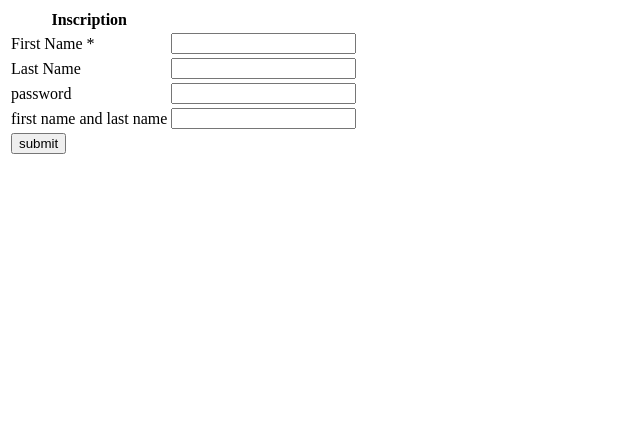
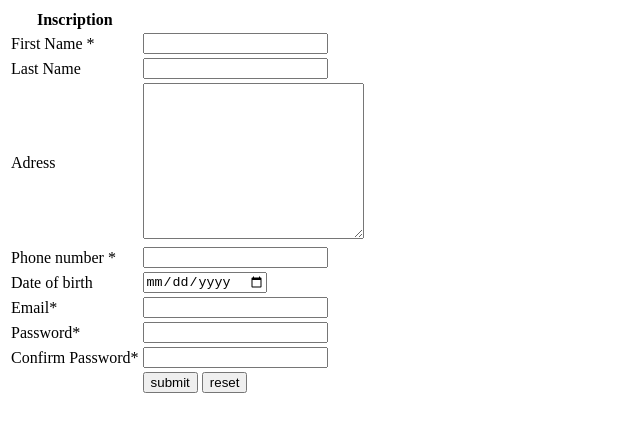
Before and after one commit to amin690/projet-amin, a plain HTML site: page inscription.html in a window 1280 px wide. Shown: the whole page, without its empty margins (0-640 px from the left). Drawn offline with Linux system fonts and the light colour scheme.

Commit message:
atelier complet

```diff
--- a/inscription.html
+++ b/inscription.html
@@ -4,7 +4,7 @@
     <title> agence digital</title>
 </head>
 <body>
-    <table >
+    <table>
         <tr>
             <th>Inscription</th>
         </tr>
@@ -18,18 +18,39 @@
             <td><input type="text"></td>
         </tr>
         <tr>
-            <td>password</td>
+            <td>Adress</td>
+            <td><textarea cols="25" rows="10"></textarea></td>
+        </tr>
+        <tr>
+            <td>Phone number *</td>
+            <td><input type="number"></td>
+        </tr>
+
+
+        <tr>
+            <td>Date of birth</td>
+            <td><input type="date"></td>
+        </tr>
+        <tr>
+
+            <td>Email*</td>
+            <td><input type="email"></td>
+        </tr>
+        <tr>
+
+            <td>Password*</td>
             <td><input type="password"></td>
         </tr>
         <tr>
 
-            <td>first name and last name</td>
-            <td><input type="text"></td>
+            <td>Confirm Password*</td>
+            <td><input type="confirm password"></td>
         </tr>
+
         <tr>
 
-            <td><input type="submit" value="submit"></td>
             <td></td>
+            <td><input type="submit" value="submit">  <input type="reset" value="reset"></td>
         </tr>
 
     </table>
```
